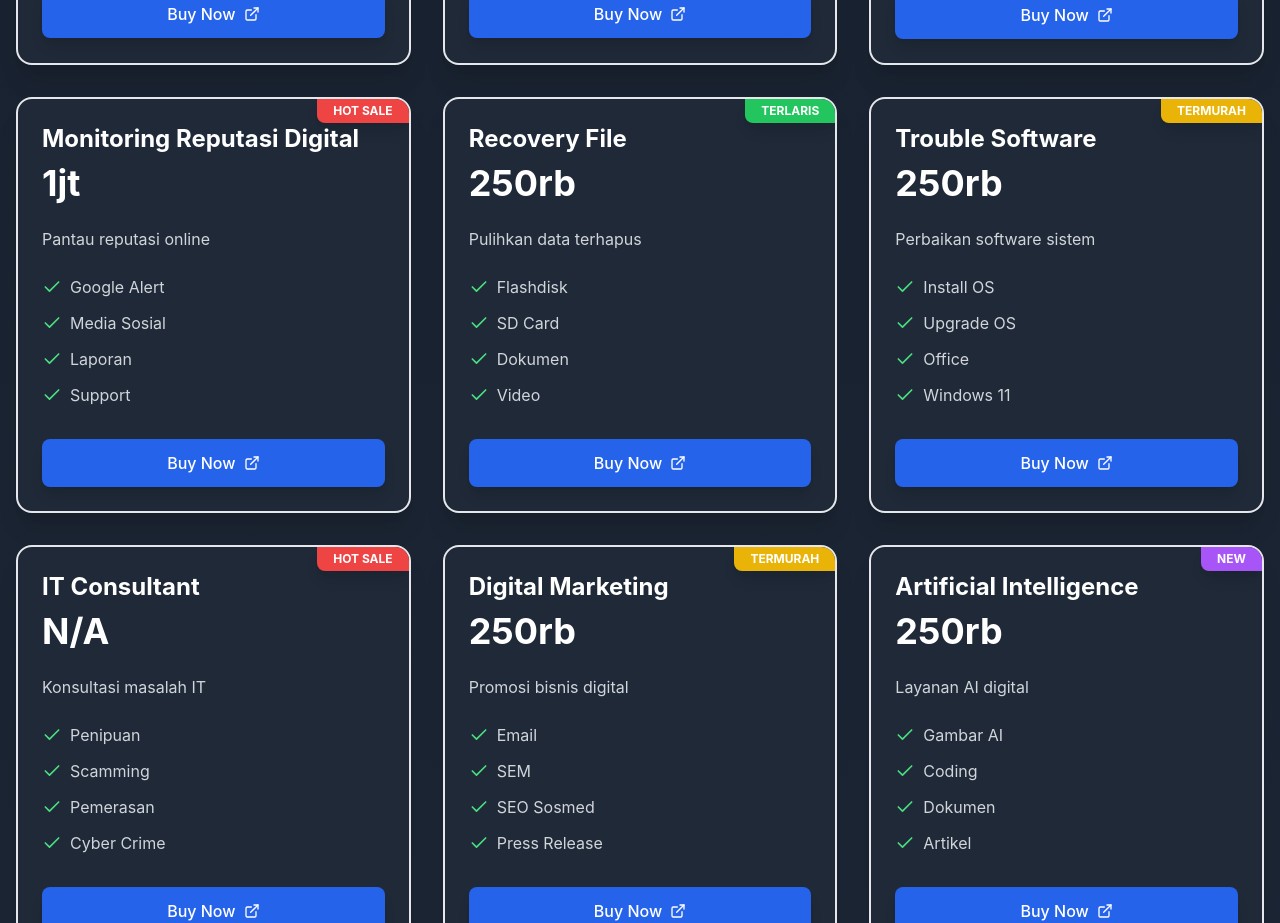
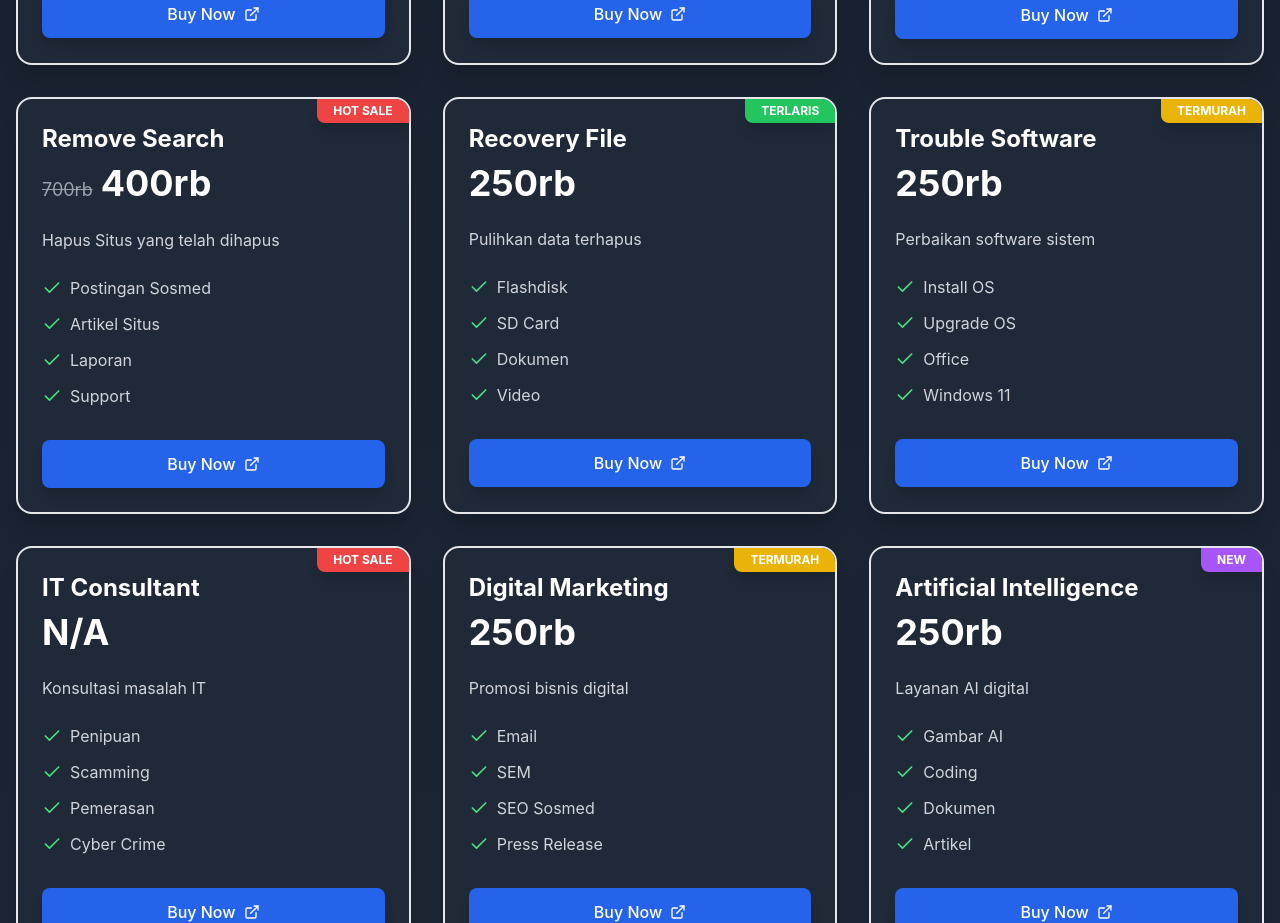
Before and after one commit to sibershopstore/pricing, a React (Vite) app: page / in a window 1280 px wide. Shown: the part 3440-4363 px from the top of the page. Built offline with nearby package versions, Linux system fonts and the light colour scheme.

Commit message:
Update pricingData.ts

```diff
--- a/src/data/pricingData.ts
+++ b/src/data/pricingData.ts
@@ -206,11 +206,12 @@ export const pricingPlans: PricingPlan[] = [
 
   // ================= SUPPORT =================
   {
-    id: 'monitoring-reputasi',
-    title: 'Monitoring Reputasi Digital',
-    price: '1jt',
-    description: 'Pantau reputasi online',
-    features: ['Google Alert', 'Media Sosial', 'Laporan', 'Support'],
+    id: 'remove-search',
+    title: 'Remove Search',
+    price: '400rb',
+    originalPrice: '700rb',
+    description: 'Hapus Situs yang telah dihapus',
+    features: ['Postingan Sosmed', 'Artikel Situs', 'Laporan', 'Support'],
     badge: 'HOT SALE',
     category: 'support'
   },
```
